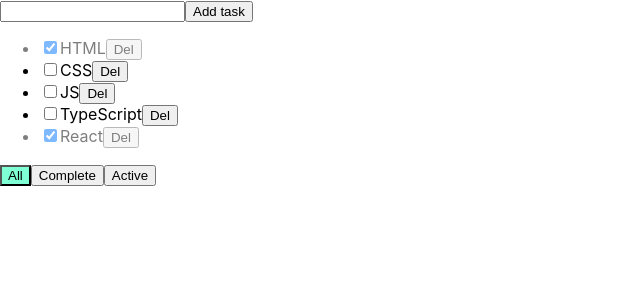
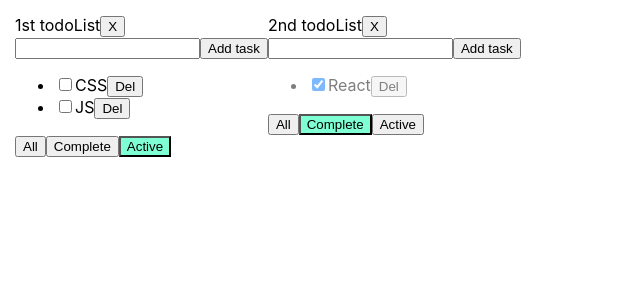
Before and after one commit to STiGMABY/todolist-from-0, a React (Create React App) app: page / in a window 1280 px wide. Shown: the top 300 px of the page, without its empty margins (0-640 px from the left). Built offline with nearby package versions, Linux system fonts and the light colour scheme.

Commit message:
TodoList 05 is done

```diff
--- a/src/App.css
+++ b/src/App.css
@@ -13,3 +13,7 @@
 .is-done {
     opacity: 0.5;
 }
+.app{
+    display: flex;
+    margin: 15px;
+}
--- a/src/App.tsx
+++ b/src/App.tsx
@@ -12,59 +12,106 @@
     isDone: boolean
 }
 
+type TodoListType = {
+    id: string
+    title: string
+    filter: FilterType
+}
+
+type TaskStateType = {
+    [key: string] : Array<TasksType>
+}
+
 export type FilterType = 'active' | 'complete' | 'all'
 
 function App() {
 
-    let [tasks, setTasks] = useState<Array<TasksType>>([
+    let todoListID1 = v1()
+    let todoListID2 = v1()
+
+    let [todoLists, setTodoLists] = useState<Array<TodoListType>>([
+        {id: todoListID1, title: '1st todoList', filter: 'active'},
+        {id: todoListID2, title: '2nd todoList', filter: 'complete'}
+    ])
+
+    let [tasks, setTasks] = useState<TaskStateType>({
+        [todoListID1]: [
             {id: v1(), title: 'HTML', isDone: true},
             {id: v1(), title: 'CSS', isDone: false},
             {id: v1(), title: 'JS', isDone: false},
+        ],
+        [todoListID2]: [
             {id: v1(), title: 'TypeScript', isDone: false},
-        {id: v1(), title: 'React', isDone: true},
-    ])
+            {id: v1(), title: 'React', isDone: true}
+        ]
+    })
 
-    let [filter, setFilter] = useState<FilterType>('all')
-
-    if(filter === 'active'){
-        tasks = tasks.filter(t => !t.isDone)
-    }
-    if(filter === 'complete'){
-        tasks = tasks.filter(t => t.isDone)
+    function removeTask(id: string, todoListID: string) {
+        let todoListTask = tasks[todoListID]
+        tasks[todoListID] = todoListTask.filter(tl => tl.id !== id)
+        setTasks({...tasks})
     }
 
-    function removeTask(id: string) {
-        let newTasks = tasks.filter(tl => tl.id !== id)
-        setTasks(newTasks)
-    }
-
-    function changeFilter(value: FilterType) {
-        setFilter(value)
-    }
-
-    function addTask(text: string) {
-        let task = {id: v1(), title: text, isDone: true}
-        let newTasks = [task, ...tasks]
-        setTasks(newTasks)
-    }
-    function changeStatus(taskId: string, isDone: boolean) {
-        let task = tasks.find( t => t.id === taskId)
-        if(task){
-            task.isDone = isDone
-            setTasks([...tasks])
+    function changeFilter(value: FilterType, todoListID: string) {
+        let todoList = todoLists.find(tl=> tl.id === todoListID)
+        if(todoList){
+            todoList.filter = value
+            setTodoLists([...todoLists])
         }
     }
 
+    function addTask(text: string, todoListID: string) {
+        let task = {id: v1(), title: text, isDone: false}
+        let todoListTask = tasks[todoListID]
+        tasks[todoListID] = [task, ...todoListTask]
+        setTasks({...tasks})
+    }
+
+    function changeStatus(taskId: string, isDone: boolean, todoListID: string) {
+        let todoListTask = tasks[todoListID]
+        let task = todoListTask.find(t => t.id === taskId)
+        if(task){
+            task.isDone = isDone
+            setTasks({...tasks})
+        }
+    }
+    function removeTodoList(todoListID: string) {
+        let filteredTodoList = todoLists.filter( t => t.id !== todoListID)
+        setTodoLists(filteredTodoList)
+        delete tasks[todoListID]
+        setTasks(tasks)
+    }
+
     return (
-        <div className="App">
+        <div className="app">
+            {
+                todoLists.map(tl => {
+
+                    let taskForTodoList = tasks[tl.id]
+
+                    if (tl.filter === 'active') {
+                        taskForTodoList = taskForTodoList.filter(t => !t.isDone)
+                    }
+                    if (tl.filter === 'complete') {
+                        taskForTodoList = taskForTodoList.filter(t => t.isDone)
+                    }
+
+                    return (
                         <TodoList
-                tasks={tasks}
+                            key={tl.id}
+                            id={tl.id}
+                            title={tl.title}
+                            tasks={taskForTodoList}
                             removeTask={removeTask}
                             changeFilter={changeFilter}
                             addTask={addTask}
                             changeStatus={changeStatus}
-                filter={filter}
+                            filter={tl.filter}
+                            removeTodoList={removeTodoList}
                         />
+                    )
+                })
+            }
         </div>
     );
 }
--- a/src/TodoList/TodoList.tsx
+++ b/src/TodoList/TodoList.tsx
@@ -3,24 +3,29 @@
 import {FilterType, TasksType} from "../App";
 
 type PropsType = {
+    id: string
+    title: string
     tasks: Array<TasksType>
-    removeTask: (id: string) => void
-    changeFilter: (value: FilterType) => void
-    addTask: (text: string) => void
-    changeStatus: (taskId: string, isDone: boolean) => void
+    removeTask: (id: string, todoListID: string) => void
+    changeFilter: (value: FilterType, todoListID: string) => void
+    addTask: (text: string, todoListID: string) => void
+    changeStatus: (taskId: string, isDone: boolean, todoListID: string) => void
     filter: FilterType
+    removeTodoList: (todoListID: string) => void
 }
 
 function TodoList(props: PropsType) {
 
+    const onAllClickHandler = () => changeFilter('all', props.id)
+    const onCompleteClickHandler = () => changeFilter('complete', props.id)
+    const onActiveClickHandler = () => changeFilter('active', props.id)
 
-
-    const onAllClickHandler = () => changeFilter('all')
-    const onCompleteClickHandler = () => changeFilter('complete')
-    const onActiveClickHandler = () => changeFilter('active')
+    const removeTodoList = () => {
+        props.removeTodoList(props.id)
+    }
 
     const onKeyPressHandler = (event: KeyboardEvent<HTMLInputElement>) => {
-        if (event.charCode === 13){
+        if (event.charCode === 13) {
             addText()
         }
     }
@@ -32,10 +37,10 @@
     }
 
     const addText = () => {
-        if(text.trim() !== ''){
-            addTask(text)
+        if (text.trim() !== '') {
+            addTask(text, props.id)
             setText('')
-        }else {
+        } else {
             setError('Enter task name!')
         }
 
@@ -51,15 +56,19 @@
     return (
         <div>
             <div>
+                {props.title}
+                <button onClick={removeTodoList}>X</button>
+            </div>
+            <div>
                 <input
                     className={error ? 'error' : ''}
-                    onKeyPress={ onKeyPressHandler }
+                    onKeyPress={onKeyPressHandler}
                     onChange={onChangeHandler}
                     value={text}
                 />
                 <button onClick={addText}>Add task</button>
-                { error &&
-                    <div className='error-message'>{error}</div>
+                {error &&
+                <div className='error-message'>{error}</div>
                 }
             </div>
             <div>
@@ -67,24 +76,24 @@
                     {
                         tasks.map(t => {
 
-                            const deleteHandler = (id: string) => removeTask(id)
+                            const deleteHandler = (id: string) => removeTask(t.id, props.id)
 
                             const onChangeHandler = (e: ChangeEvent<HTMLInputElement>) => {
-                                changeStatus(t.id, e.currentTarget.checked)
-
+                                changeStatus(t.id, e.currentTarget.checked, props.id)
                                 console.log(t.id + e.currentTarget.checked)
                             }
 
                             return (
                                 <li
                                     className={t.isDone ? 'is-done' : ''}
-                                    key={t.id}>
+                                    key={t.id}
+                                >
                                     <input
                                         onChange={onChangeHandler}
                                         type='checkbox'
                                         checked={t.isDone}/>
                                     <span>{t.title}</span>
-                                    <button onClick={()=>deleteHandler(t.id)}>Del</button>
+                                    <button onClick={() => deleteHandler(t.id)}>Del</button>
                                 </li>
                             )
                         })
@@ -94,13 +103,16 @@
             <div>
                 <button
                     className={filter === "all" ? 'active-filter' : ''}
-                    onClick={ onAllClickHandler }>All</button>
+                    onClick={onAllClickHandler}>All
+                </button>
                 <button
                     className={filter === "complete" ? 'active-filter' : ''}
-                    onClick={ onCompleteClickHandler }>Complete</button>
+                    onClick={onCompleteClickHandler}>Complete
+                </button>
                 <button
                     className={filter === "active" ? 'active-filter' : ''}
-                    onClick={ onActiveClickHandler }>Active</button>
+                    onClick={onActiveClickHandler}>Active
+                </button>
             </div>
         </div>
     )
```
Lines whose indentation alone changed are shown as unchanged.
